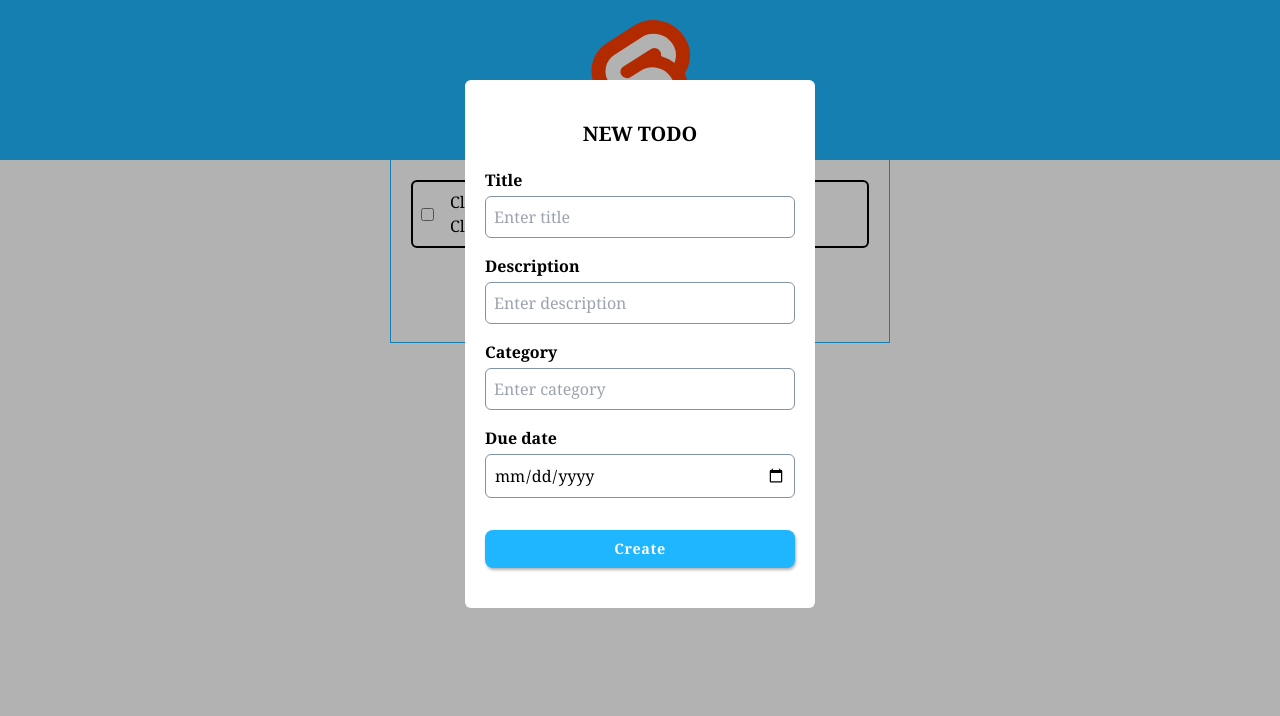
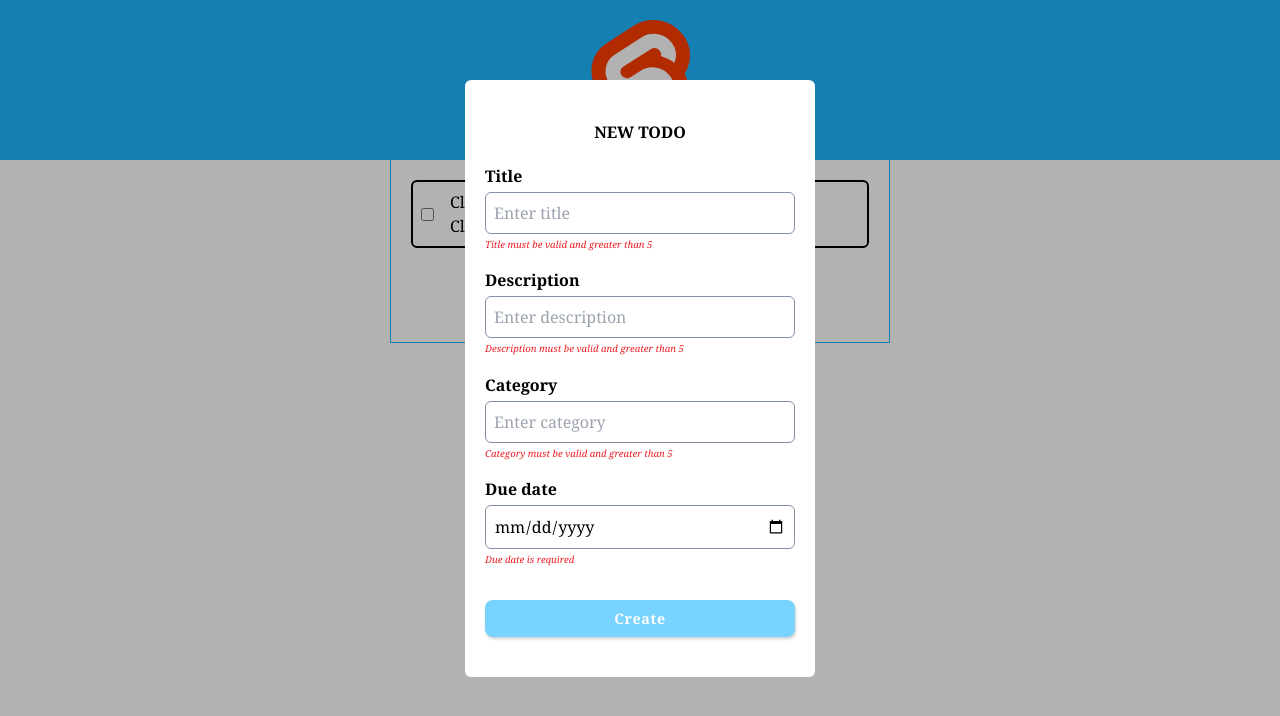
Before and after one commit to austin230196/svelte-todo, a Svelte app: page / in a window 1280 px wide. Both pictures are taken after a click on the button 640 px from the left and 297 px from the top of the page. Shown: the top 716 px of the page. Built offline with nearby package versions, Linux system fonts and the light colour scheme; some icons are missing.

Commit message:
Fixed create button disabled attribute

```diff
--- a/src/components/Button.svelte
+++ b/src/components/Button.svelte
@@ -24,6 +24,12 @@
         transition: all 0.5s ease-out;
         font-weight: 600;
         letter-spacing: 0.6px;
+        opacity: 1;
+
+        &:disabled {
+            cursor: not-allowed;
+            opacity: 0.6;
+        }
     }
 
     button:hover {
--- a/src/components/CreateTodo.svelte
+++ b/src/components/CreateTodo.svelte
@@ -11,15 +11,32 @@
         category: '',
         due_date: ''
     }
-    let valid = false;
+    const errors = {
+        title: '',
+        description: '',
+        category: '',
+        due_date: ''
+    }
+
+    $: {
+        if(formstate.title.trim() === "" || formstate.title.trim()?.length < 6){
+            errors.title = "Title must be valid and greater than 5";
+        }else errors.title = ""
+        if(formstate.description.trim() === "" || formstate.description.trim()?.length < 6){
+            errors.description = "Description must be valid and greater than 5";
+        }else errors.description = ""
+        if(formstate.category.trim() === "" || formstate.category.trim()?.length < 6){
+            errors.category = "Category must be valid and greater than 5";
+        }else errors.category = ""
+        if(formstate.due_date.trim() === "" || formstate.due_date.trim()?.length < 6){
+            errors.due_date = "Due date is required";
+        }else errors.due_date = ""
+    }
+    $: inValid = Object.values(errors).some(s => s.trim() !== "");
 
     function addTodoHandler(){
-        if(Object.values(formstate).some(s => s.trim() === "")){
-            valid = false;
-        }else {
-            valid = true;
-        }
-        console.log({valid});
+        if(inValid) return;
+        console.log({inValid});
         dispatch("addTodo", formstate);
     }
 </script>
@@ -30,20 +47,32 @@
     <div class="w-full flex flex-col gap-1 mb-4">
         <label for="title" class="font-bold">Title</label>
         <input class="border border-gray rounded-md outline-none p-2" id="title" type="text" placeholder="Enter title" bind:value={formstate.title} />
+        {#if errors.title}
+            <i class="text-error text-sm">{errors.title}</i>
+        {/if}
     </div>
     <div class="w-full flex flex-col gap-1 mb-4">
         <label for="description" class="font-bold">Description</label>
         <input class="border border-gray rounded-md outline-none p-2" id="description" type="text" placeholder="Enter description" bind:value={formstate.description} />
+        {#if errors.description}
+            <i class="text-error text-sm">{errors.description}</i>
+        {/if}
     </div>
     <div class="w-full flex flex-col gap-1 mb-4">
         <label for="category" class="font-bold">Category</label>
         <input class="border border-gray rounded-md outline-none p-2" id="category" type="text" placeholder="Enter category" bind:value={formstate.category} />
+        {#if errors.category}
+            <i class="text-error text-sm">{errors.category}</i>
+        {/if}
     </div>
     <div class="w-full flex flex-col gap-1 mb-4">
         <label for="due" class="font-bold">Due date</label>
         <input class="border border-gray rounded-md outline-none p-2" id="due" type="date" placeholder="Enter due date" bind:value={formstate.due_date} />
+        {#if errors.due_date}
+            <i class="text-error text-sm">{errors.due_date}</i>
+        {/if}
     </div>
     <div class="w-full flex flex-col gap-1 mt-4">
-        <Button disabled={!valid} on:click={addTodoHandler}>Create</Button>
+        <Button disabled={inValid} on:click={addTodoHandler}>Create</Button>
     </div>
 </div>
--- a/tailwind.config.js
+++ b/tailwind.config.js
@@ -13,7 +13,11 @@ export default {
       'gray': '#8492a6',
       'gray-light': '#d3dce6',
       'white': '#fff',
-      'backdrop': 'rgba(0,0,0,.3)'
+      'backdrop': 'rgba(0,0,0,.3)',
+      'error': '#ED1C24'
+    },
+    fontSize: {
+      'sm': '0.6rem'
     },
     fontFamily: {
       sans: ['Graphik', 'sans-serif'],
```
